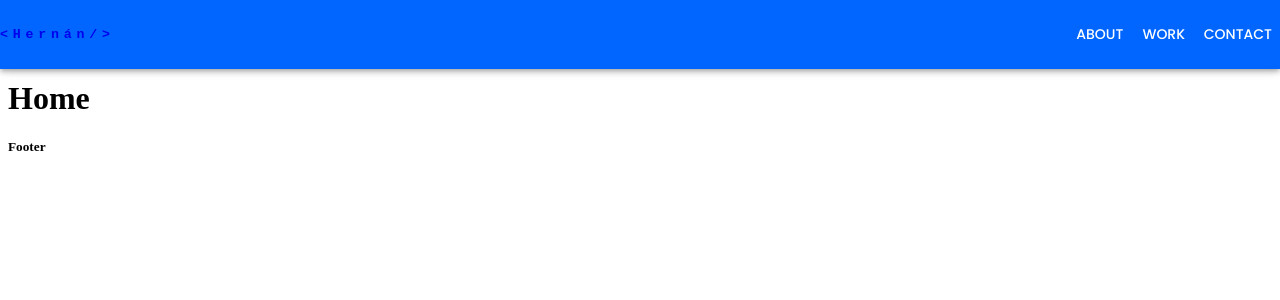
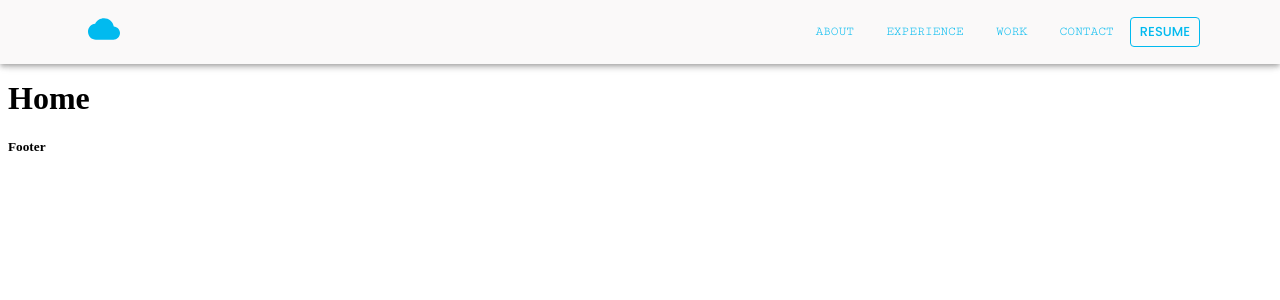
Before and after one commit to i-am-hernan/portfolio, a Next.js app in the folder packages/client/: page / in a window 1280 px wide. Shown: the top 300 px of the page. Built offline with nearby package versions, Linux system fonts and the light colour scheme.

Commit message:
add header update

```diff
--- a/packages/client/components/Header/index.tsx
+++ b/packages/client/components/Header/index.tsx
@@ -16,9 +16,9 @@ import {
   Typography,
 } from "@mui/material";
 import { useState } from "react";
+import CloudIcon from "@mui/icons-material/Cloud";
 
-const pages = ["about", "work", "contact"];
-const settings = ["Profile", "Account", "Dashboard", "Logout"];
+const pages = ["about", "experience", "work", "contact"];
 
 export const Header = () => {
   const [anchorElNav, setAnchorElNav] = useState<null | HTMLElement>(null);
@@ -34,34 +34,48 @@ export const Header = () => {
     <AppBar>
       <Toolbar
         disableGutters
-        sx={{ justifyContent: "space-between", display: "flex" }}
+        sx={{
+          justifyContent: "space-between",
+          display: "flex",
+          px: 10,
+          bgcolor: "#FAF9F9",
+        }}
       >
-        <Typography
-          variant="h6"
-          noWrap
+        <IconButton
           component="a"
           href="/"
           sx={{
-            mr: 2,
             display: { xs: "none", md: "inline-block" },
-            fontFamily: "monospace",
-            fontWeight: 700,
-            letterSpacing: ".3rem",
-            textDecoration: "none",
+            color: "#01BAEF"
           }}
         >
-          {`<Hernán/>`}
-        </Typography>
+          <CloudIcon sx={{fontSize: "2rem"}} />
+        </IconButton>
+
         <Box sx={{ display: { xs: "none", md: "inline-block" } }}>
           {pages.map((page) => (
             <Button
               key={page}
               onClick={handleCloseNavMenu}
-              sx={{ my: 2, color: "white", display: "inline-block" }}
+              sx={{ color: "#01BAEF", display: "inline-block", px: 2 }}
             >
-              {page}
+              <Typography
+                sx={{
+                  fontFamily: "Cutive Mono, monospace;",
+                  fontSize: "0.8rem",
+                }}
+              >
+                {page}
+              </Typography>
             </Button>
           ))}
+          <Button
+            sx={{ color: "#01BAEF", borderColor: "#01BAEF" }}
+            size="small"
+            variant="outlined"
+          >
+            Resume
+          </Button>
         </Box>
         {/* <Typography
             variant="h5"
```
